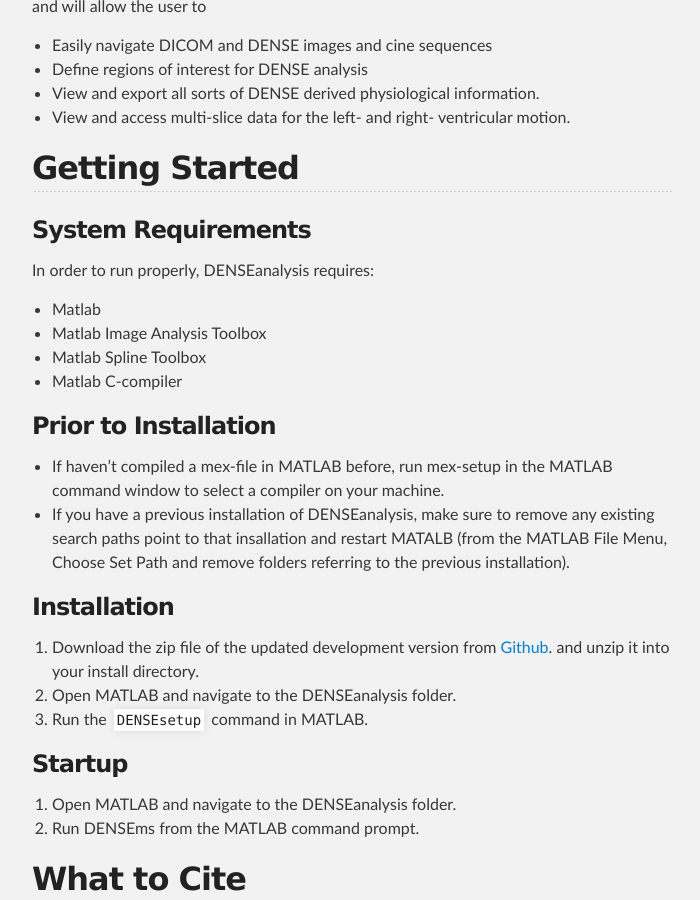
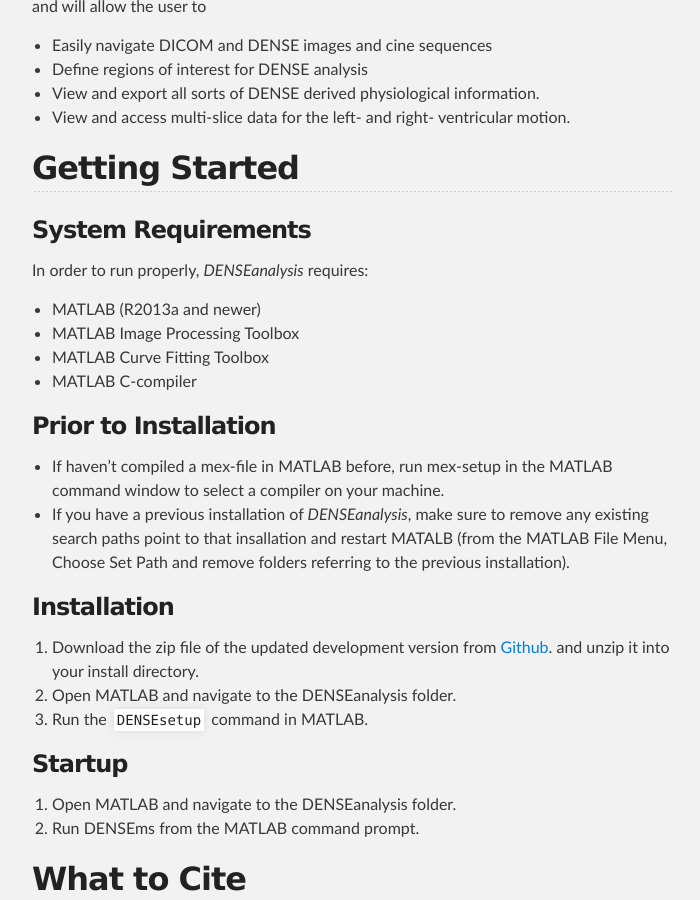
Before and after one commit to denseanalysis/denseanalysis.github.io, a Jekyll site: the page built from index.md, in a window 1280 px wide and 900 px high, scrolled down 382 px. Shown: the whole window, without its empty margins (288-988 px from the left). Built offline with Jekyll 4.4.1, drawn with Linux system fonts in a browser that asks for light colours.

```diff
--- a/index.md
+++ b/index.md
@@ -19,18 +19,18 @@ developed on MATLAB and will allow the user to
 
 ### System Requirements
 
-In order to run properly, DENSEanalysis requires:
+In order to run properly, *DENSEanalysis* requires:
 
-* Matlab
-* Matlab Image Analysis Toolbox
-* Matlab Spline Toolbox
-* Matlab C-compiler
+* MATLAB (R2013a and newer)
+* MATLAB Image Processing Toolbox
+* MATLAB Curve Fitting Toolbox
+* MATLAB C-compiler
 
 ### Prior to Installation
 
 * If haven't compiled a mex-file in MATLAB before, run mex-setup in the MATLAB
 command window to select a compiler on your machine.
-* If you have a previous installation of DENSEanalysis, make sure to remove any existing
+* If you have a previous installation of *DENSEanalysis*, make sure to remove any existing
 search paths point to that insallation and restart MATALB (from the MATLAB File Menu, Choose
 Set Path and remove folders referring to the previous installation).
 
```
